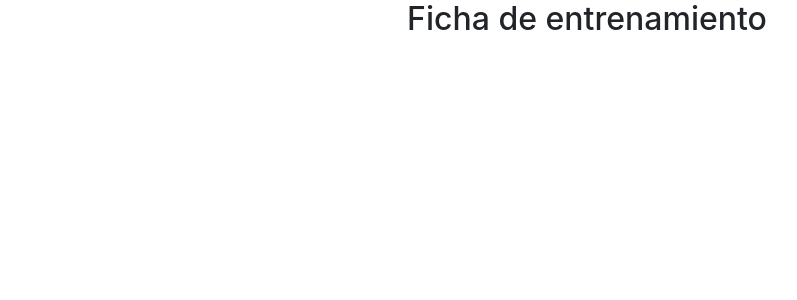
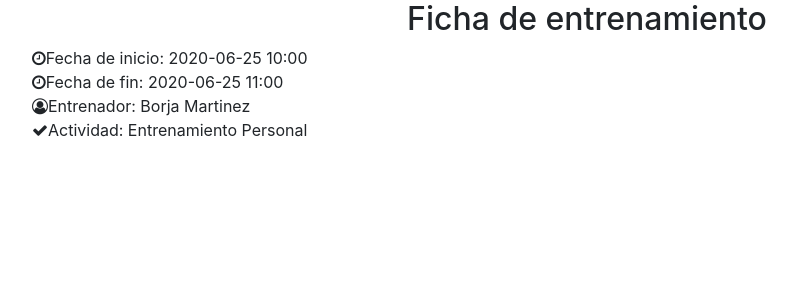
Before and after one commit to JoseBra/powergym, a React (Create React App) app: page / in a window 1280 px wide. Shown: the top 300 px of the page, without its empty margins (53-850 px from the left). Built offline with nearby package versions, Linux system fonts and the light colour scheme.

Commit message:
Create FichaDetalles Component

```diff
--- a/public/index.html
+++ b/public/index.html
@@ -9,6 +9,12 @@
       rel="stylesheet"
       href="https://stackpath.bootstrapcdn.com/bootstrap/4.1.0/css/bootstrap.min.css"
       integrity="sha384-9gVQ4dYFwwWSjIDZnLEWnxCjeSWFphJiwGPXr1jddIhOegiu1FwO5qRGvFXOdJZ4"
+      crossorigin="anonymous"
+    />
+    <link
+      rel="stylesheet"
+      href="https://stackpath.bootstrapcdn.com/font-awesome/4.7.0/css/font-awesome.min.css"
+      integrity="sha384-wvfXpqpZZVQGK6TAh5PVlGOfQNHSoD2xbE+QkPxCAFlNEevoEH3Sl0sibVcOQVnN"
       crossorigin="anonymous"
     />
     <meta
--- a/src/components/App.js
+++ b/src/components/App.js
@@ -14,12 +14,15 @@ class App extends React.Component {
     this.setState({ fichaentrenamiento: data });
   }
 
+  renderContent() {
+    if (!this.state.fichaentrenamiento) {
+      return <p>Loading...</p>;
+    }
+    return <FichaEntrenamiento ficha={this.state.fichaentrenamiento} />;
+  }
+
   render() {
-    return (
-      <div className="app container">
-        <FichaEntrenamiento ficha={this.state.fichaentrenamiento} />
-      </div>
-    );
+    return <div className="app container">{this.renderContent()}</div>;
   }
 }
 
--- /dev/null
+++ b/src/components/FichaDetalles.js
@@ -0,0 +1,37 @@
+import React from "react";
+
+const FichaDetalles = (props) => {
+  const detalles = props.detalles;
+
+  const fechaInicio = `${detalles.fechaInicio.slice(
+    0,
+    10
+  )} ${detalles.fechaInicio.slice(11, 16)}`;
+
+  const fechaFin = `${detalles.fechaFin.slice(0, 10)} ${detalles.fechaFin.slice(
+    11,
+    16
+  )}`;
+
+  return (
+    <div className="detalles">
+      <p>
+        <i className="fa fa-clock-o" aria-hidden="true"></i>Fecha de inicio:{" "}
+        {fechaInicio}
+        <br />
+        <i className="fa fa-clock-o" aria-hidden="true"></i>Fecha de fin:{" "}
+        {fechaFin}
+        <br />
+        <i
+          className="fa fa-user-circle-o"
+          aria-hidden="true"
+        ></i>Entrenador: {detalles.entrenador.nombre}
+        <br />
+        <i class="fa fa-check" aria-hidden="true"></i>Actividad:{" "}
+        {detalles.actividad}
+      </p>
+    </div>
+  );
+};
+
+export default FichaDetalles;
--- a/src/components/FichaEntrenamiento.js
+++ b/src/components/FichaEntrenamiento.js
@@ -1,12 +1,23 @@
 import React from "react";
+import FichaDetalles from "./FichaDetalles";
 
 class FichaEntrenamiento extends React.Component {
   render() {
-    console.log(this.props);
+    const { fechaInicio, fechaFin, actividad, entrenador } = this.props.ficha;
+
+    const detalles = {
+      fechaInicio,
+      fechaFin,
+      actividad,
+      entrenador,
+    };
+
+    console.log(detalles);
+
     return (
       <div className="ficha-entrenamiento">
         <h2 className="text-center">Ficha de entrenamiento</h2>
-        <div className="container-ficha-detalles"></div>
+        <FichaDetalles detalles={detalles} />
       </div>
     );
   }
```
